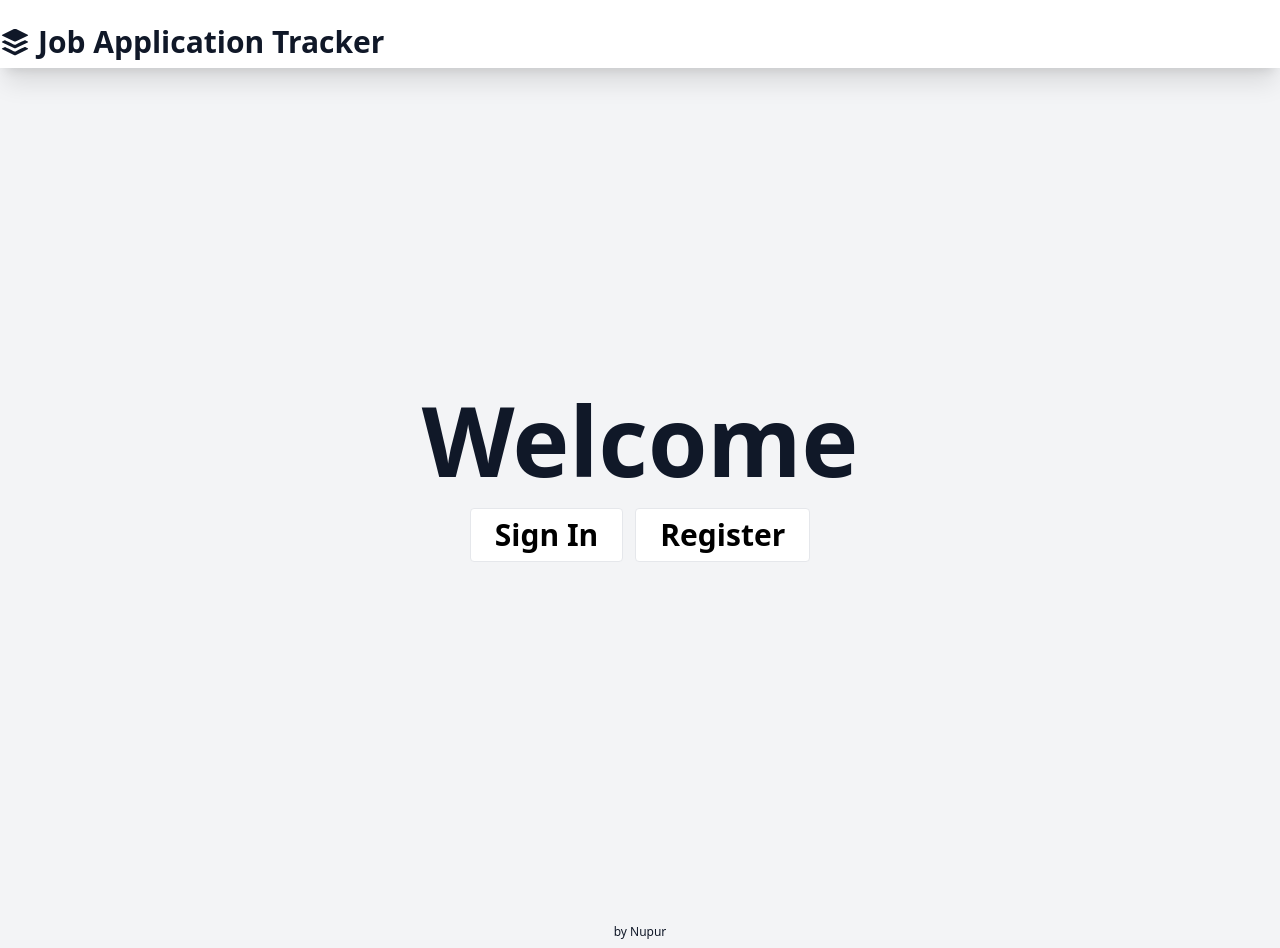
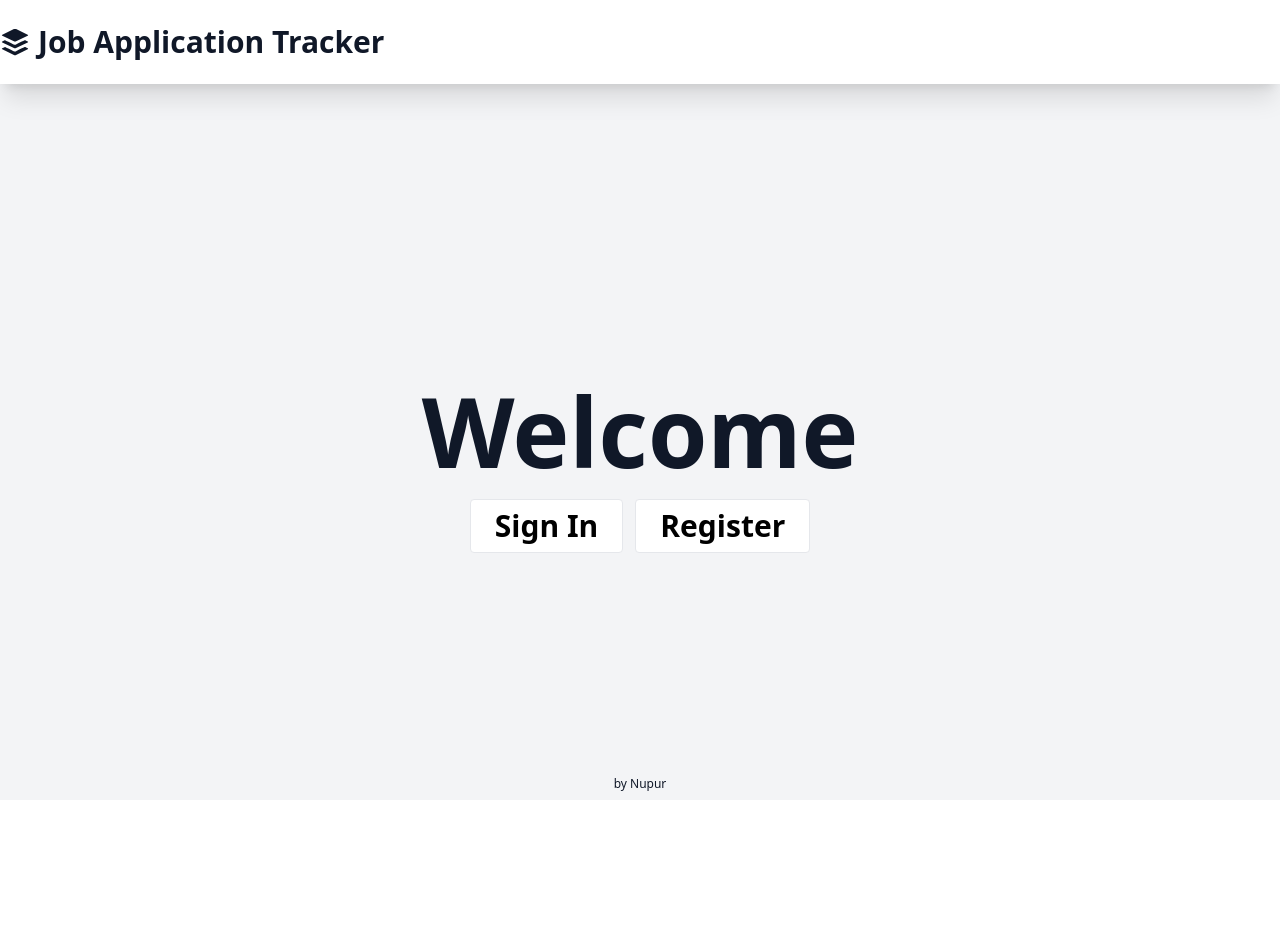
Before and after one commit to nupshenoy/Job-Application-Tracker, a React (Vite) app in the folder frontend/: page / in a window 1280 px wide. After the commit the page ends 800 px from the top, so only its background shows below. Built offline with nearby package versions, Linux system fonts and the light colour scheme.

Commit message:
Modified landing page

```diff
--- a/frontend/src/App.jsx
+++ b/frontend/src/App.jsx
@@ -1,10 +1,9 @@
-import Navbar from "./components/Navbar";
+
 import { Route, Routes } from "react-router-dom";
 import Dashboard from "./pages/Dashboard";
 import LandingPage from "./pages/LandingPage";
 import LoginPage from "./pages/LoginPage";
 import SignUpPage from "./pages/SignUpPage";
-import Footer from "./components/Footer";
 import ProtectedRoute from "./components/ProtectedRoute";
 import Layout from "./components/Layout";
 import RedirectIfLoggedIn from "./components/RedirectIfLoggedIn";
--- a/frontend/src/components/Navbar.jsx
+++ b/frontend/src/components/Navbar.jsx
@@ -17,7 +17,7 @@ const Navbar = () => {
 
   const handleSignOut = () => {
     logout(); // Clears token & user from context and localStorage
-    navigate("/login");
+    navigate("/");
   };
 
   const handleAddSuccess = async () => {
@@ -30,12 +30,12 @@ const Navbar = () => {
       <div className="shadow-xl pb-2 pt-6 z-10 bg-white">
         <div className="container mx-auto ">
           <div className="flex justify-between items-center">
-            <NavLink to="/dashboard">
-
+            <NavLink to="/">
               <div className="text-3xl font-bold flex items-center gap-2">
                 <IoLogoBuffer />
                 Job Application Tracker</div>
             </NavLink>
+
 
             {isAuthenticated && (
               <div className="flex gap-3">
@@ -57,6 +57,9 @@ const Navbar = () => {
               </div>
             )}
           </div>
+          {!isAuthenticated &&(
+              <div className="mb-4"></div>
+            )}
           {isAuthenticated && (
             <p className="text-gray-600 mt-2 pl-10">
               Welcome back, {user?.name || "User"}!
--- a/frontend/src/pages/LandingPage.jsx
+++ b/frontend/src/pages/LandingPage.jsx
@@ -3,22 +3,22 @@ import { NavLink } from 'react-router-dom'
 
 function LandingPage() {
   return (
-    <div className='min-h-screen bg-gray-100 text-center flex justify-center'>
-      <div className="flex flex-col items-center pt-[300px]">
+    <div className='bg-gray-100 text-center flex justify-center'>
+      <div className="flex flex-col items-center justify-center pt-[275px]">
       <p className='text-8xl font-semibold '>
     Welcome
       </p>
       <div className="flex gap-3 mt-5">
         <NavLink
         to={'/login'}
-        className='border rounded px-6 py-2 bg-white text-black text-3xl border-gray-200 font-semibold cursor-pointer hover:bg-gray-100'>
+        className='border rounded px-6 py-2 bg-white text-black text-3xl border-gray-200 font-semibold cursor-pointer hover:shadow-lg '>
           Sign In
           </NavLink>
 
 
         <NavLink
         to={'/register'}
-        className='border rounded px-6 py-2 bg-white text-black text-3xl border-gray-200 font-semibold cursor-pointer hover:bg-gray-100'>
+        className='border rounded px-6 py-2 bg-white text-black text-3xl border-gray-200 font-semibold cursor-pointer hover:shadow-lg'>
           Register
           </NavLink>
       </div>
```
